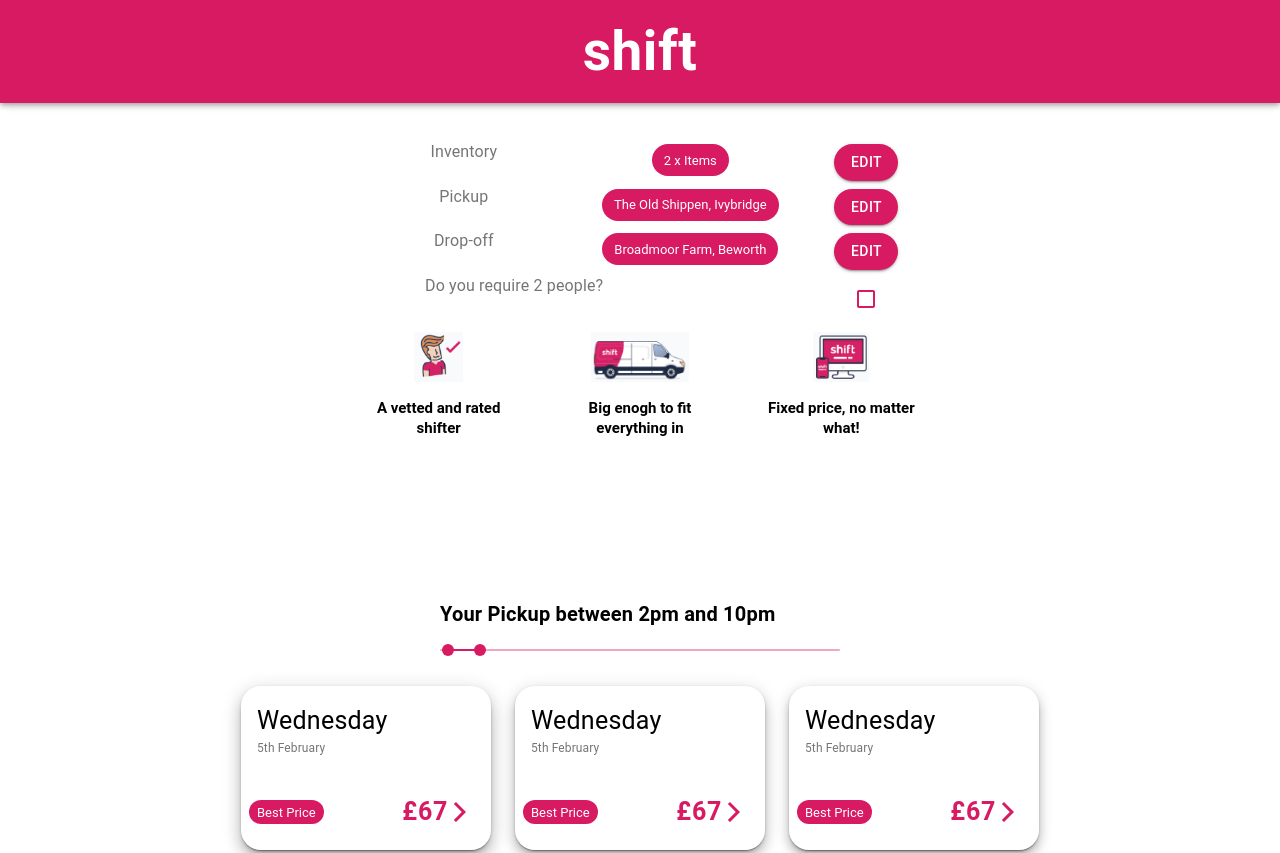
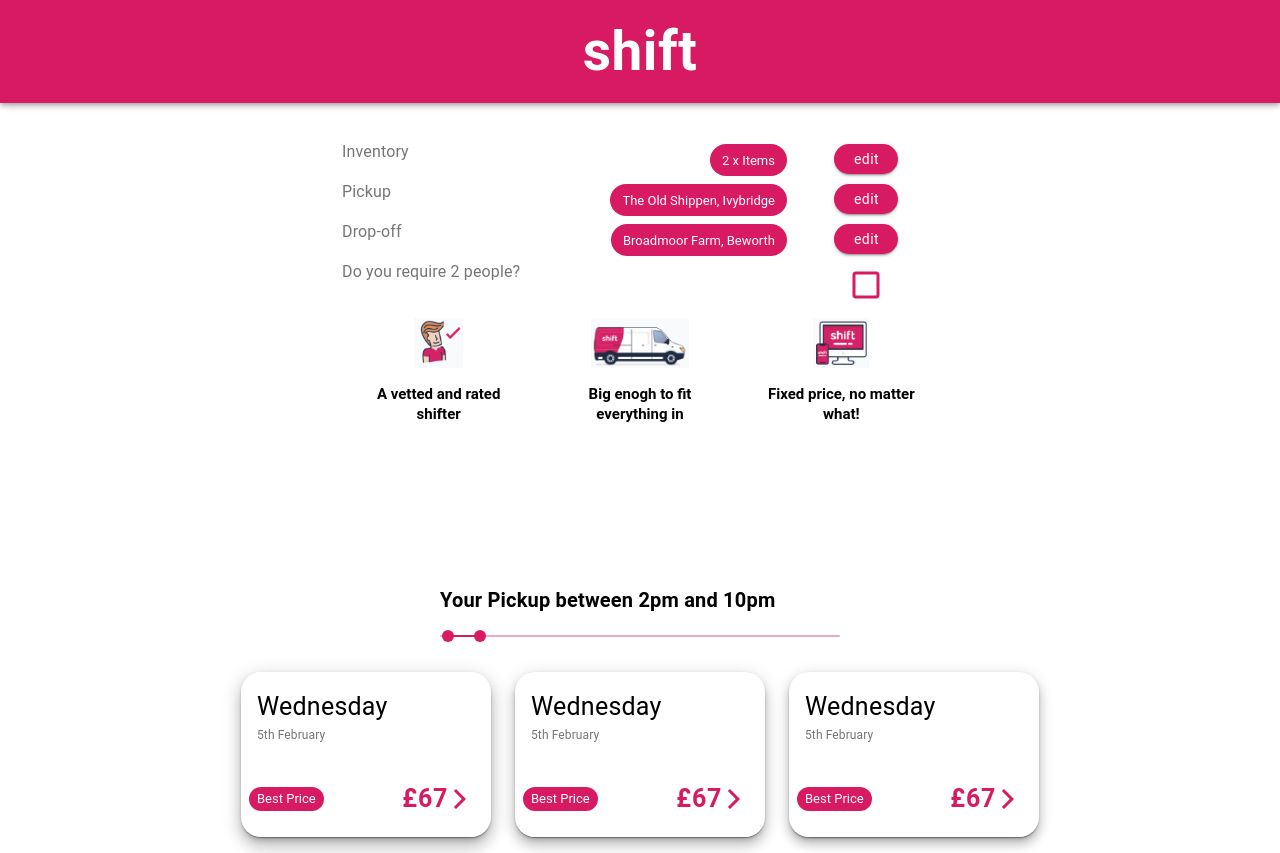
Before and after one commit to ckcnair/shift, a React (Create React App) app: page / in a window 1280 px wide. Shown: the top 853 px of the page. Built offline with nearby package versions, Linux system fonts and the light colour scheme.

Commit message:
correcting button sizes and input and label alignment

```diff
--- a/src/components/PickupForm.js
+++ b/src/components/PickupForm.js
@@ -16,17 +16,30 @@
     padding: theme.spacing(18, 4),
   },
   textFieldInput: {
-    paddingTop: 10,
-    paddingBottom: 10,
+    paddingTop: 5,
+    paddingBottom: 5,
   },
   editbtn: {
     backgroundColor: "#d71a62",
     borderRadius: 20,
     marginLeft: "auto",
+    height: 30,
+    textTransform: "none",
+    fontWeight: "normal",
   },
   chip: {
     backgroundColor: "#d71a62",
     textAlign: "right",
+  },
+  inputlabel: {
+    textAlign: "left",
+  },
+  rightalign: {
+    textAlign: "right",
+  },
+  chkbox: {
+    color: "#d71a62",
+    transform: "scale(1.5)",
   },
 }));
 const PickupForm = () => {
@@ -41,9 +54,11 @@
         <Grid item xs={12} sm={6}>
           <Grid container justify="center" spacing="1">
             <Grid item xs={5} alignItems="left">
-              <InputLabel htmlFor="inventoryId">Inventory</InputLabel>
+              <InputLabel htmlFor="inventoryId" className={classes.inputlabel}>
+                Inventory
+              </InputLabel>
             </Grid>
-            <Grid item xs={4}>
+            <Grid item xs={4} className={classes.rightalign}>
               {isInventoryVisible ? (
                 <TextField
                   size="medium"
@@ -74,13 +89,15 @@
                 onClick={() => setIsInventoryVisible(!isInventoryVisible)}
                 id="inventory"
               >
-                Edit
+                edit
               </Button>
             </Grid>
             <Grid item xs={5} alignItems="left">
-              <InputLabel htmlFor="pickupid">Pickup</InputLabel>
+              <InputLabel htmlFor="pickupid" className={classes.inputlabel}>
+                Pickup
+              </InputLabel>
             </Grid>
-            <Grid item xs={4}>
+            <Grid item xs={4} className={classes.rightalign}>
               {isPickupVisible ? (
                 <TextField
                   id="pickupid"
@@ -109,13 +126,15 @@
                 id="pickup"
                 onClick={() => setIsPickupVisible(!isPickupVisible)}
               >
-                Edit
+                edit
               </Button>
             </Grid>
             <Grid item xs={5}>
-              <InputLabel htmlFor="dropoffid">Drop-off</InputLabel>
+              <InputLabel htmlFor="dropoffid" className={classes.inputlabel}>
+                Drop-off
+              </InputLabel>
             </Grid>
-            <Grid item xs={4}>
+            <Grid item xs={4} className={classes.rightalign}>
               {isDropOffVisible ? (
                 <TextField
                   size="medium"
@@ -145,11 +164,11 @@
                 id="dropoff"
                 onClick={() => setIsDropOffVisible(!isDropOffVisible)}
               >
-                Edit
+                edit
               </Button>
             </Grid>
             <Grid item xs={7}>
-              <InputLabel htmlFor="twopeople">
+              <InputLabel htmlFor="twopeople" className={classes.inputlabel}>
                 Do you require 2 people?
               </InputLabel>
             </Grid>
@@ -159,8 +178,9 @@
             <Grid item xs={3}>
               <Checkbox
                 id="twopeople"
+                size="medium"
                 inputProps={{ "aria-label": "uncontrolled-checkbox" }}
-                style={{ color: "#d71a62" }}
+                className={classes.chkbox}
               />
             </Grid>
           </Grid>
```
